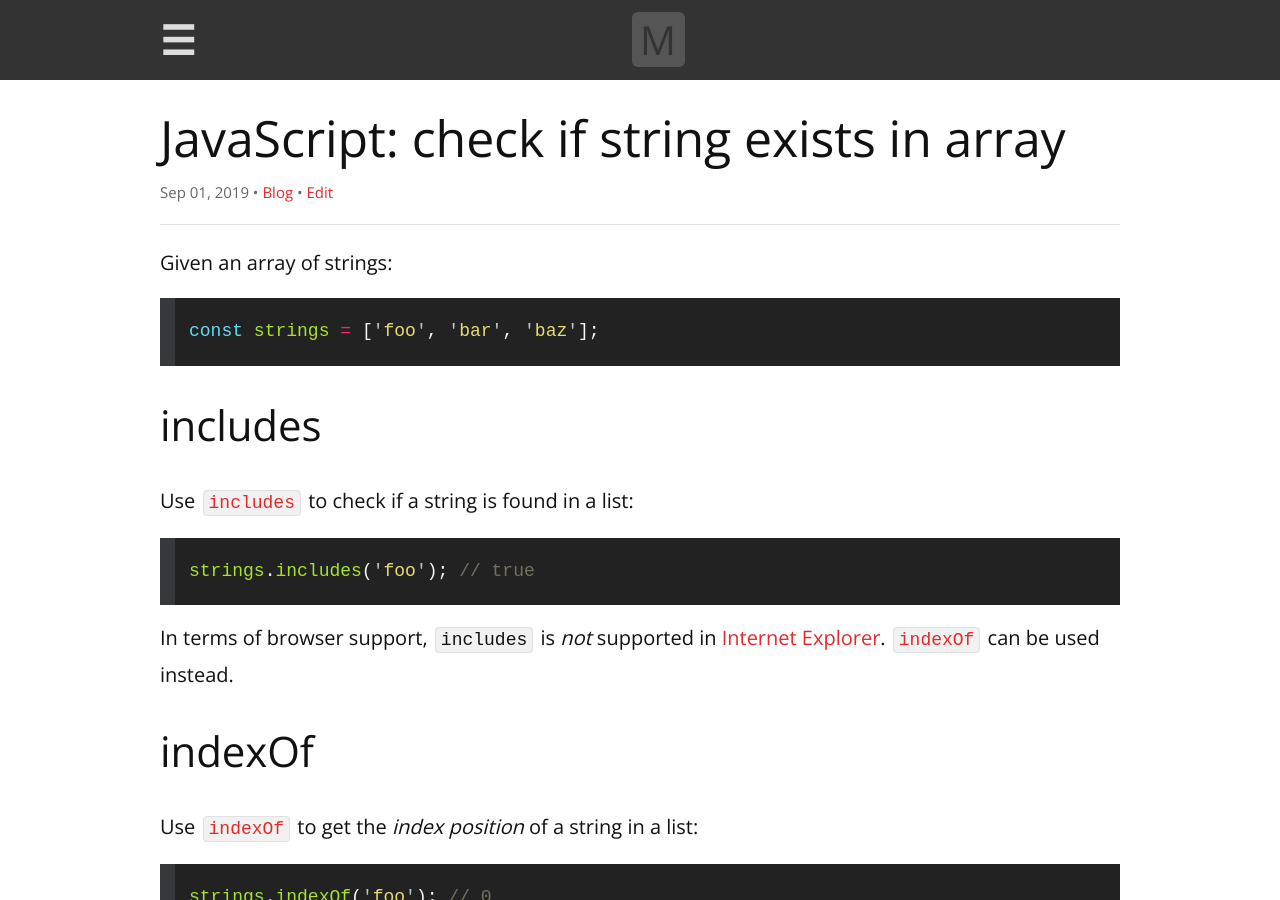
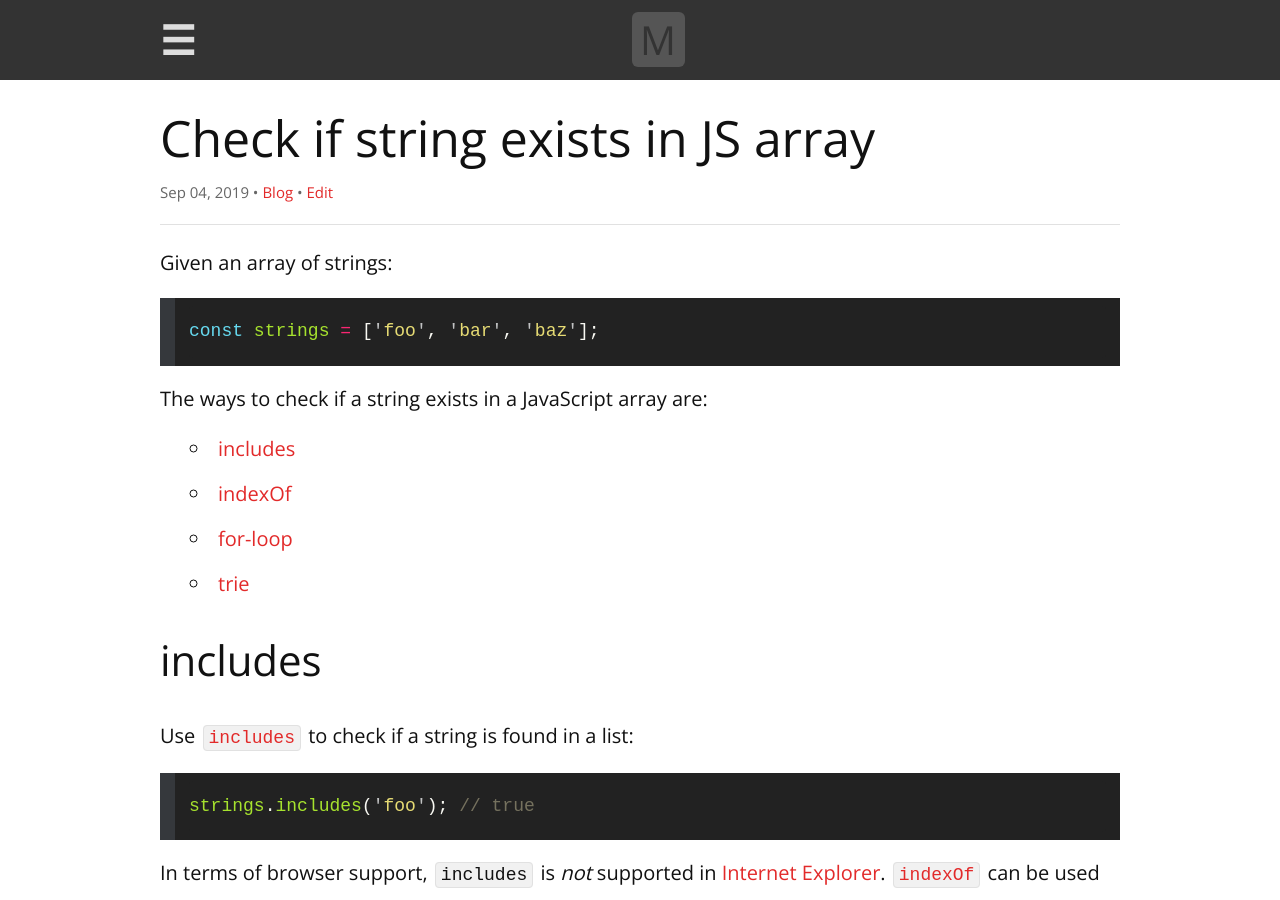
Before and after one commit to remarkablemark/remarkablemark.github.io, a Jekyll site: the page built from _posts/2019/2019-09-01-javascript-string-exists-array.md, in a window 1280 px wide and 900 px high. Built offline with Jekyll 4.4.1, drawn with Linux system fonts in a browser that asks for light colours; comment, search, counter and statistics services are not loaded; some of the changed text lies outside the part shown.

Commit message:
fix(posts): update "Check if string exists in JS array"
Post: 2019-09-01-javascript-string-exists-array.md

- Rename title "JavaScript: check if string exists in array" to
  "Check if string exists in JS array"
- Add a list to the beginning which serves as a table of contents
- Improve sentence wording in section `for-loop`

````diff
--- a/_posts/2019/2019-09-01-javascript-string-exists-array.md
+++ b/_posts/2019/2019-09-01-javascript-string-exists-array.md
@@ -1,8 +1,9 @@
 ---
 layout: post
-title: 'JavaScript: check if string exists in array'
+title: Check if string exists in JS array
 date: 2019-09-01 21:32:51
-excerpt: How to check if a string exists in an array of strings using JavaScript.
+updated: 2019-09-04 22:35:17
+excerpt: How to check if a string exists in a JavaScript array.
 categories: javascript array string includes indexOf for-loop trie trieste
 ---
 
@@ -11,6 +12,13 @@ Given an array of strings:
 ```js
 const strings = ['foo', 'bar', 'baz'];
 ```
+
+The ways to check if a string exists in a JavaScript array are:
+
+- [includes](#includes)
+- [indexOf](#indexof)
+- [for-loop](#for-loop)
+- [trie](#trie)
 
 ## includes
 
````
Also changed, not shown: other parts of _posts/2019/2019-09-01-javascript-string-exists-array.md (+1 -1 lines).
